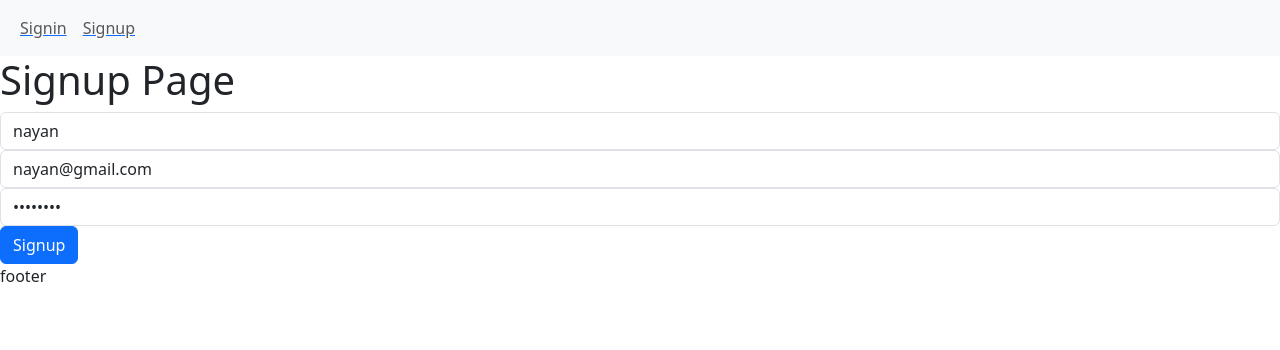
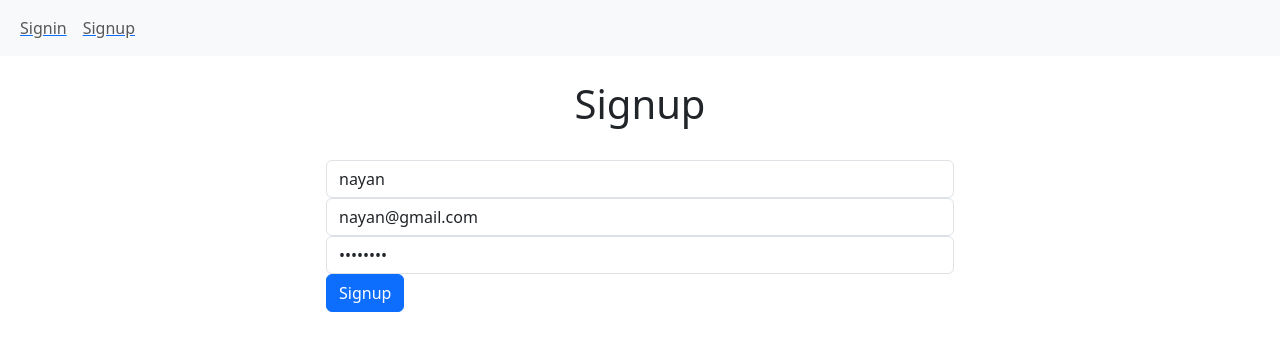
Before and after one commit to NAYANCSE27/nlog, a Next.js app in the folder frontend/my-app/: page /Signup in a window 1280 px wide. Shown: the top 350 px of the page. Built offline with nearby package versions, Linux system fonts and the light colour scheme.

Commit message:
frontend for signup component done using bootstrap

```diff
--- a/frontend/my-app/components/Layout.js
+++ b/frontend/my-app/components/Layout.js
@@ -6,7 +6,6 @@ const Layout = ({ children }) => {
     <React.Fragment>
       <Header />
       {children}
-      <p>footer</p>
     </React.Fragment>
   );
 };
--- a/frontend/my-app/components/auth/SignupComponent.js
+++ b/frontend/my-app/components/auth/SignupComponent.js
@@ -43,7 +43,12 @@ const SignupComponent = () => {
     setValues({ ...values, error: false, [name]: e.target.value });
   };
 
-
+  const showLoading = () =>
+    loading ? <div className="alert alert-info">Loading...</div> : "";
+  const showError = () =>
+    error ? <div className="alert alert-danger">{error}</div> : "";
+  const showMessage = () =>
+    message ? <div className="alert alert-info">{message}</div> : "";
 
   const signupForm = () => {
     return (
@@ -80,7 +85,14 @@ const SignupComponent = () => {
     );
   };
 
-  return <>{signupForm()}</>;
+  return (
+    <>
+      {showError()}
+      {showLoading()}
+      {showMessage()}
+      {signupForm()}
+    </>
+  );
 };
 
 export default SignupComponent;
--- a/frontend/my-app/pages/Signup.js
+++ b/frontend/my-app/pages/Signup.js
@@ -5,8 +5,12 @@ import SignupComponent from "../components/auth/SignupComponent";
 const Signup = () => (
   <>
     <Layout>
-      <h1>Signup Page</h1>
-      <SignupComponent />
+      <h1 className="text-center pt-4 pb-4">Signup</h1>
+      <div className="row">
+        <div className="col-md-6 offset-md-3">
+          <SignupComponent />
+        </div>
+      </div>
     </Layout>
   </>
 );
```
